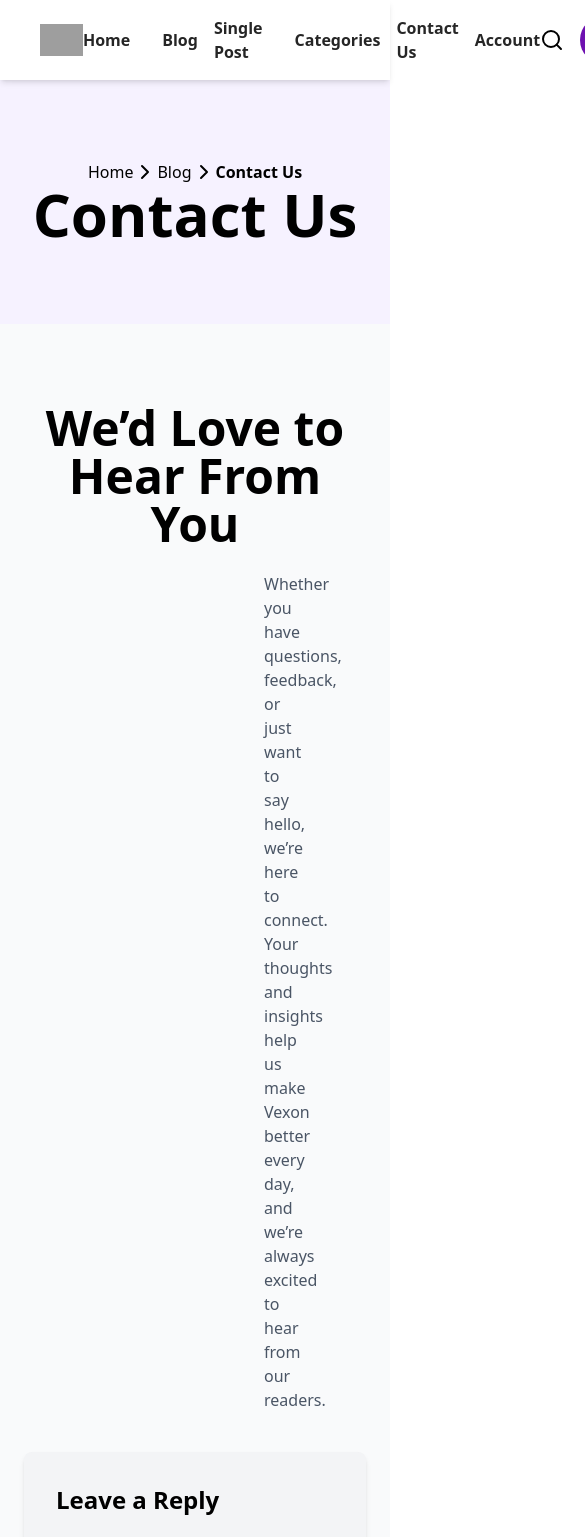
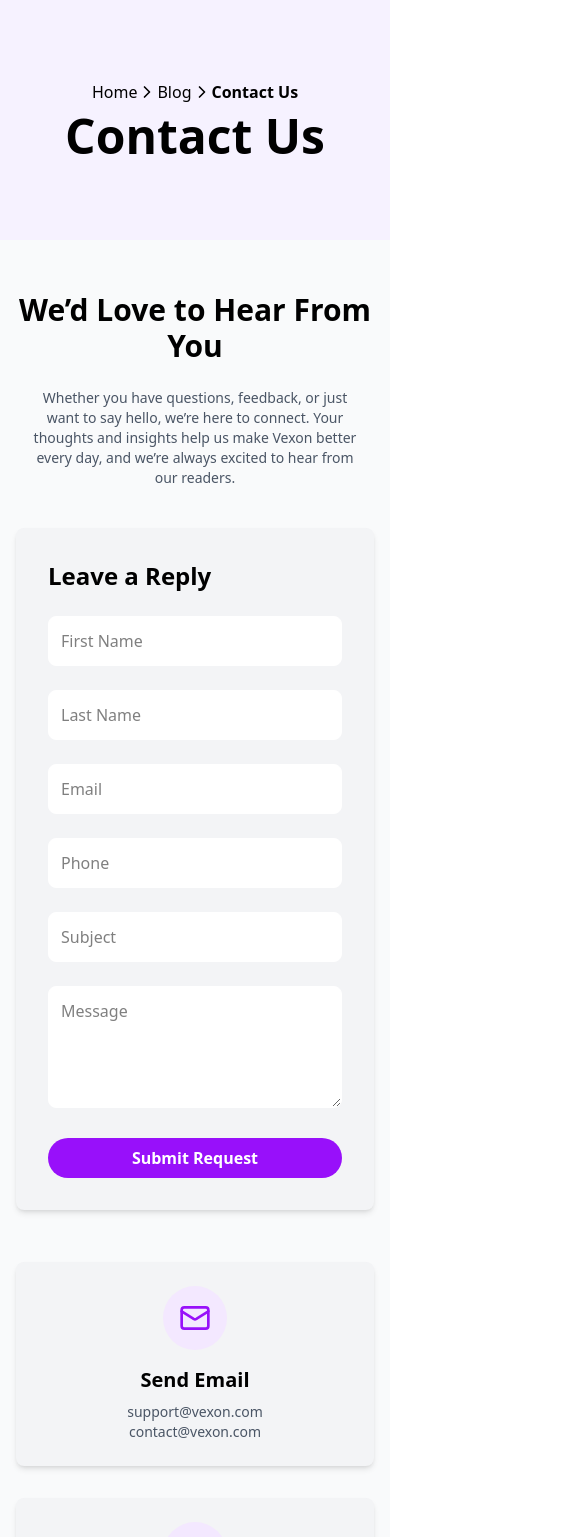
Before and after one commit to prabinb50/Blog_Website_MERN, a React (Vite) app in the folder frontend/: page /contact in a window 390 px wide. Shown: the top 1537 px of the page, 585 px wide, since content can reach past the window. Built offline with nearby package versions, Linux system fonts and the light colour scheme; grey boxes are pictures that could not be loaded.

Commit message:
Refactor ContactUsPage layout and styles: update padding, adjust input types, and improve responsiveness

```diff
--- a/frontend/src/main.jsx
+++ b/frontend/src/main.jsx
@@ -21,7 +21,7 @@ function AppWrapper() {
 
   return (
     <>
-      <SecondNavbar />
+      {/* <SecondNavbar /> */}
 
       <ToastContainer
         position="top-right"
@@ -53,7 +53,7 @@ function AppWrapper() {
         <SocialMediaGame />
       )}
 
-      <FooterSection />
+      {/* <FooterSection /> */}
       <ScrollToTopArrow />
     </>
   );
--- a/frontend/src/pages/ContactUsPage.jsx
+++ b/frontend/src/pages/ContactUsPage.jsx
@@ -49,7 +49,7 @@ export default function ContactUsPage() {
     {
       icon: <MapPin className="h-8 w-8 text-purple-600" />,
       title: "Office Address",
-      details: ["8708 Technology Forest Pl Suite 125 - G", "The Woodlands"],
+      details: ["8708 Technology Forest Pl 125 - G", "The Woodlands"],
     },
     {
       icon: <Phone className="h-8 w-8 text-purple-600" />,
@@ -59,30 +59,30 @@ export default function ContactUsPage() {
   ];
 
   return (
-    <div className="bg-gray-50">
-      <div className="bg-[#f6f2ff]">
-        {/* Breadcrumb navigation */}
-        <div className="flex items-center justify-center pt-20">
-          <NavLink to={"/"} className="cursor-pointer">
+    <div className="bg-gray-50 min-h-screen">
+      {/* Light purple background for title section */}
+      <div className="bg-[#f6f2ff] w-full">
+        <div className="flex items-center justify-center pt-20 pb-2 overflow-x-auto px-4">
+          <NavLink to={"/"} className="cursor-pointer ">
             Home
           </NavLink>
-          <ChevronRight />
-          <p>Blog</p>
-          <ChevronRight />
-          <p className="font-bold">Contact Us</p>
+          <ChevronRight className="w-5 " />
+          <p className="whitespace-nowrap">Blog</p>
+          <ChevronRight className="w-5" />
+          <p className="font-bold whitespace-nowrap">Contact Us</p>
         </div>
 
-        {/* Page title */}
-        <p className="text-center font-bold text-6xl pb-20">Contact Us</p>
+        {/* Main page title */}
+        <p className="text-center font-bold text-5xl md:text-6xl pb-20 px-4">Contact Us</p>
       </div>
 
       {/* Main content section */}
-      <div className="px-6 py-20">
+      <div className="px-4 sm:px-6 py-13 sm:py-16 md:py-20">
         {/* Introduction text */}
-        <h2 className="text-center text-5xl font-semibold mb-6">
+        <h2 className="text-center text-3xl sm:text-4xl md:text-5xl font-semibold mb-6">
           We’d Love to Hear From You
         </h2>
-        <p className="text-center text-gray-600 mb-10 px-60">
+        <p className="text-center text-gray-600 mb-10 px-4 sm:px-8 md:px-16 lg:px-60 text-sm sm:text-base">
           Whether you have questions, feedback, or just want to say hello, we’re
           here to connect. Your thoughts and insights help us make Vexon better
           every day, and we’re always excited to hear from our readers.
@@ -91,14 +91,15 @@ export default function ContactUsPage() {
         {/* Contact form */}
         <div className="max-w-2xl mx-auto bg-gray-100 p-8 rounded-lg shadow-md">
           <h3 className="text-2xl font-bold mb-6">Leave a Reply</h3>
+
           <form className="space-y-6" onSubmit={handleSubmit}>
             {/* Input fields for first name and last name */}
-            <div className="grid grid-cols-1 md:grid-cols-2 gap-6">
+            <div className="grid grid-cols-1 md:grid-cols-2 gap-6 ">
               <input
                 required
                 type="text"
                 placeholder="First Name"
-                className="w-full p-3 border border-gray-300 rounded-lg"
+                className="w-full p-3 border border-white rounded-lg text-base bg-white"
                 value={name}
                 onChange={(e) => setName(e.target.value)}
               />
@@ -106,7 +107,7 @@ export default function ContactUsPage() {
                 required
                 type="text"
                 placeholder="Last Name"
-                className="w-full p-3 border border-gray-300 rounded-lg"
+                className="w-full p-3 border border-white rounded-lg text-base bg-white"
                 value={lastName}
                 onChange={(e) => setLastName(e.target.value)}
               />
@@ -118,15 +119,18 @@ export default function ContactUsPage() {
                 required
                 type="email"
                 placeholder="Email"
-                className="w-full p-3 border border-gray-300 rounded-lg"
+                className="w-full p-3 border border-white rounded-lg text-base bg-white"
                 value={email}
                 onChange={(e) => setEmail(e.target.value)}
               />
               <input
                 required
-                type="number"
+                // type="number"
+                type="tel"
+                pattern="[0-9]*"
+                inputMode="numeric"
                 placeholder="Phone"
-                className="w-full p-3 border border-gray-300 rounded-lg"
+                className="w-full p-3 border border-white rounded-lg text-base bg-white"
                 value={phone}
                 onChange={(e) => setPhone(e.target.value)}
               />
@@ -137,7 +141,7 @@ export default function ContactUsPage() {
               required
               type="text"
               placeholder="Subject"
-              className="w-full p-3 border border-gray-300 rounded-lg"
+              className="w-full p-3 border border-white rounded-lg text-base bg-white"
               value={subject}
               onChange={(e) => setSubject(e.target.value)}
             />
@@ -145,8 +149,8 @@ export default function ContactUsPage() {
             {/* Textarea for message */}
             <textarea
               placeholder="Message"
-              rows="5"
-              className="w-full p-3 border border-gray-300 rounded-lg"
+              rows="4"
+              className="w-full p-3 border border-white rounded-lg text-base bg-white"
               value={message}
               onChange={(e) => setMessage(e.target.value)}
             ></textarea>
@@ -154,7 +158,7 @@ export default function ContactUsPage() {
             {/* Submit button */}
             <button
               type="submit"
-              className="w-full bg-purple-600 text-white py-3 rounded-lg font-bold hover:bg-black transition cursor-pointer"
+              className="w-full bg-purple-600 text-white py-2 rounded-full font-bold hover:bg-black transition cursor-pointer text-base sm:text-lg"
             >
               Submit Request
             </button>
@@ -163,7 +167,7 @@ export default function ContactUsPage() {
       </div>
 
       {/* Contact details section */}
-      <div className="max-w-2xl mx-auto grid grid-cols-1 md:grid-cols-3 gap-6 pb-20">
+      <div className="max-w-2xl mx-auto grid grid-cols-1 sm:grid-cols-2 md:grid-cols-3 gap-8 pb-13 sm:pb-16 md:pb-20 px-4 sm:px-6">
         {contactDetails.map((item, index) => (
           <div
             key={index}
@@ -179,7 +183,7 @@ export default function ContactUsPage() {
               {item.title}
             </h3>
             {item.details.map((detail, i) => (
-              <p key={i} className="text-gray-600 group-hover:text-white">
+              <p key={i} className="text-gray-600 group-hover:text-white text-sm sm:text-base">
                 {detail}
               </p>
             ))}
```
